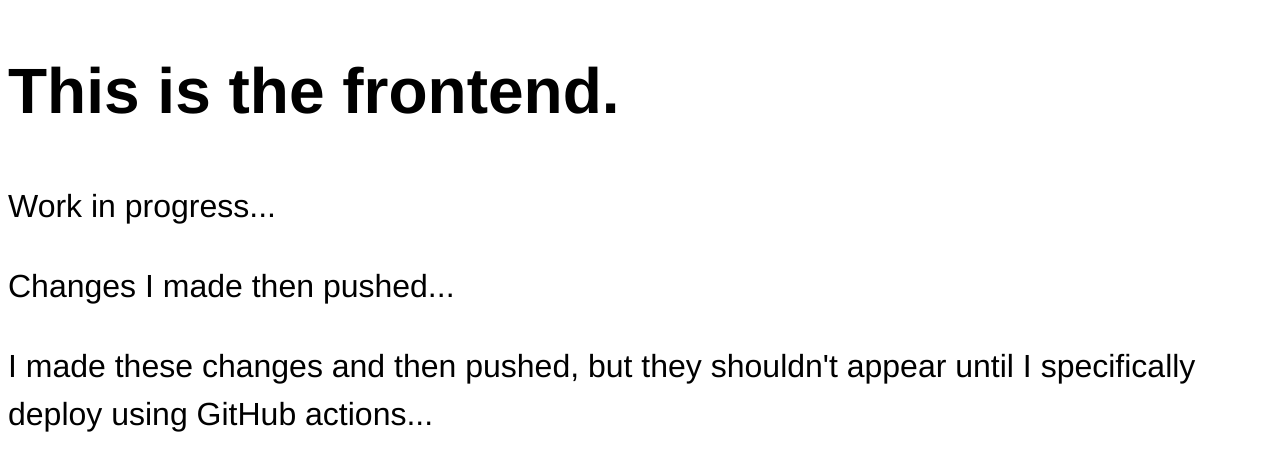
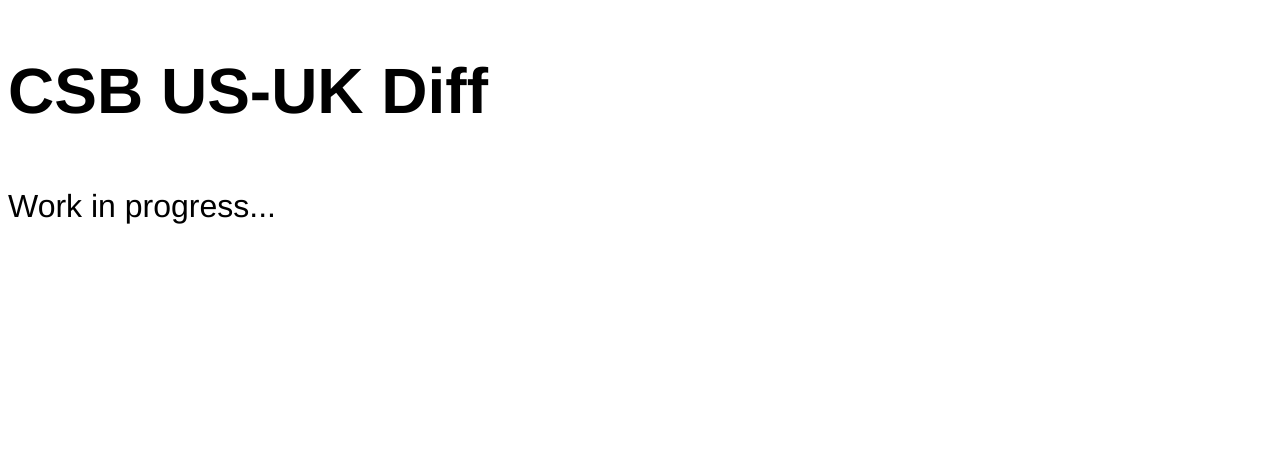
Before and after one commit to DavidBowley/csb-diff, a website: page frontend/index.html in a window 1280 px wide. Drawn offline with Linux system fonts and the light colour scheme.

Commit message:
Updated frontend to a WIP page

```diff
--- a/frontend/index.html
+++ b/frontend/index.html
@@ -8,10 +8,8 @@
     <link rel="stylesheet" href="style.css">
 </head>
 <body>
-    <h1>This is the frontend.</h1>
+    <h1>CSB US-UK Diff</h1>
     <p>Work in progress...</p>
-    <p>Changes I made then pushed...</p>
-    <p>I made these changes and then pushed, but they shouldn't appear until I specifically deploy using GitHub actions...</p>
 
     <script src="index.js"></script>
 </body>
```
